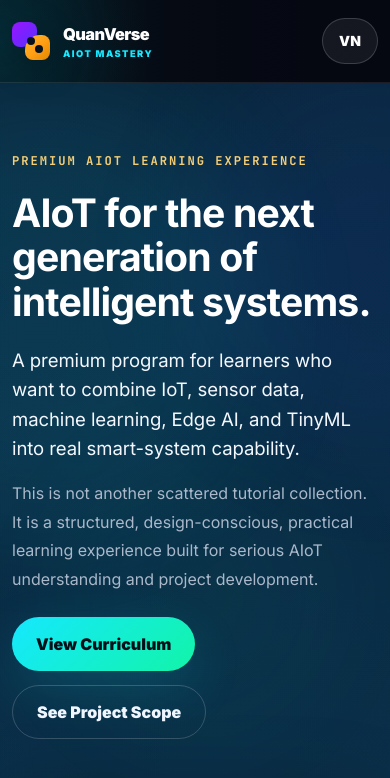
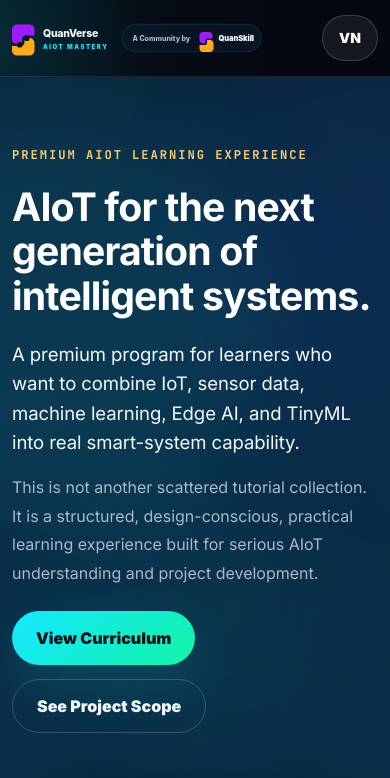
Before and after one commit to mishrasundaram/aiot-premium-course-webapp, a Next.js app: page / in a window 390 px wide. Shown: the top 778 px of the page. Built offline with nearby package versions, Linux system fonts and the light colour scheme.

Commit message:
Fix header logo with clean transparent AIoT lockup

```diff
--- a/app/globals.css
+++ b/app/globals.css
@@ -2418,3 +2418,139 @@ button {
     letter-spacing: 0.16em !important;
   }
 }
+
+/* =========================================================
+   FINAL LOGO RESET
+   Uses one clean transparent SVG.
+   Removes all previous image/native logo attempts.
+========================================================= */
+
+.site-header {
+  background:
+    radial-gradient(circle at 0% 50%, rgba(0, 80, 96, 0.30), transparent 38%),
+    linear-gradient(90deg, #061b24 0%, #050a13 44%, #050711 100%) !important;
+  border-bottom: 1px solid rgba(255,255,255,0.09) !important;
+  backdrop-filter: blur(20px) !important;
+}
+
+.nav-shell {
+  min-height: 82px !important;
+  display: flex !important;
+  align-items: center !important;
+  justify-content: space-between !important;
+  gap: 28px !important;
+}
+
+/* Hide every previous logo implementation */
+.logo-image-zone,
+.brand-image,
+.brand-image img,
+.native-brand-lockup,
+.native-brand,
+.native-mark,
+.native-brand-copy,
+.native-community,
+.qv-symbol,
+.brand-copy,
+.community-badge {
+  display: none !important;
+}
+
+/* New clean logo */
+.qv-lockup-link {
+  display: inline-flex !important;
+  align-items: center !important;
+  flex: 0 0 auto !important;
+  line-height: 0 !important;
+  text-decoration: none !important;
+}
+
+.qv-lockup-link img {
+  display: block !important;
+  width: 520px !important;
+  max-width: min(520px, 54vw) !important;
+  height: auto !important;
+  background: transparent !important;
+  border: 0 !important;
+  border-radius: 0 !important;
+  box-shadow: none !important;
+  filter: none !important;
+  mix-blend-mode: normal !important;
+}
+
+/* Header nav balance */
+.nav-links {
+  gap: 26px !important;
+}
+
+.nav-links a {
+  color: #d5dceb !important;
+  font-size: 0.87rem !important;
+  font-weight: 850 !important;
+}
+
+.nav-links button {
+  min-width: 56px !important;
+  height: 46px !important;
+  background: rgba(255,255,255,0.065) !important;
+  color: #ffffff !important;
+  border: 1px solid rgba(255,255,255,0.17) !important;
+}
+
+/* Keep hero clean and smaller */
+.hero h1 {
+  font-family: "Inter", system-ui, sans-serif !important;
+  font-size: clamp(2.95rem, 4.35vw, 4.35rem) !important;
+  font-weight: 620 !important;
+  line-height: 1.12 !important;
+  letter-spacing: -0.022em !important;
+  max-width: 650px !important;
+}
+
+.hero-subtitle {
+  font-size: clamp(1.16rem, 1.52vw, 1.45rem) !important;
+  line-height: 1.58 !important;
+}
+
+.hero {
+  padding-top: 46px !important;
+  padding-bottom: 60px !important;
+  gap: 46px !important;
+}
+
+/* Section spacing cleanup */
+.section {
+  padding-top: 64px !important;
+  padding-bottom: 64px !important;
+}
+
+.section-head {
+  margin-bottom: 28px !important;
+}
+
+@media (max-width: 1080px) {
+  .qv-lockup-link img {
+    width: 430px !important;
+    max-width: 58vw !important;
+  }
+}
+
+@media (max-width: 760px) {
+  .nav-shell {
+    min-height: 76px !important;
+  }
+
+  .qv-lockup-link img {
+    width: 260px !important;
+    max-width: 68vw !important;
+  }
+
+  .nav-links a {
+    display: none !important;
+  }
+
+  .hero h1 {
+    font-size: clamp(2.45rem, 10vw, 3.45rem) !important;
+    line-height: 1.13 !important;
+  }
+}
--- a/app/page.tsx
+++ b/app/page.tsx
@@ -206,28 +206,9 @@ export default function Home() {
 
       <header className="site-header">
         <div className="container nav-shell">
-          <div className="native-brand-lockup">
-            <a href="#top" className="native-brand" aria-label="QuanVerse AIoT">
-              <span className="native-mark" aria-hidden="true">
-                <span className="native-mark-blue" />
-                <span className="native-mark-gold" />
-              </span>
-
-              <span className="native-brand-copy">
-                <strong>QuanVerse</strong>
-                <small>AIOT MASTERY</small>
-              </span>
-            </a>
-
-            <div className="native-community" aria-label="A Community by QuanSkill">
-              <span>A Community by</span>
-              <span className="native-mini-mark" aria-hidden="true">
-                <span />
-                <span />
-              </span>
-              <strong>QuanSkill</strong>
-            </div>
-          </div>
+          <a href="#top" className="qv-lockup-link" aria-label="QuanVerse AIoT Mastery">
+            <img src="/qv-aiot-lockup.svg" alt="QuanVerse AIoT Mastery - A Community by QuanSkill" />
+          </a>
 
           <nav className="nav-links">
             <a href="#overview">{t.nav[0]}</a>
```
Also changed, not shown: public/qv-aiot-lockup.svg (added).
